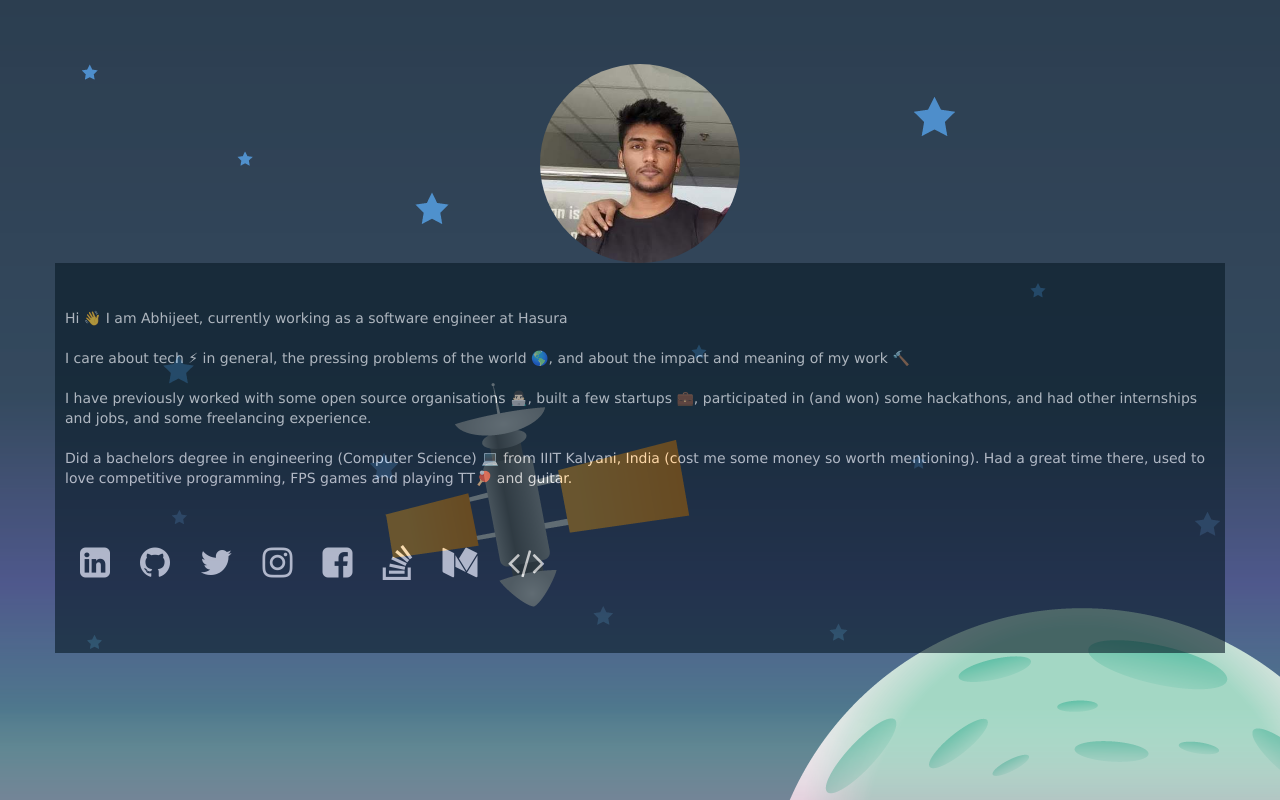
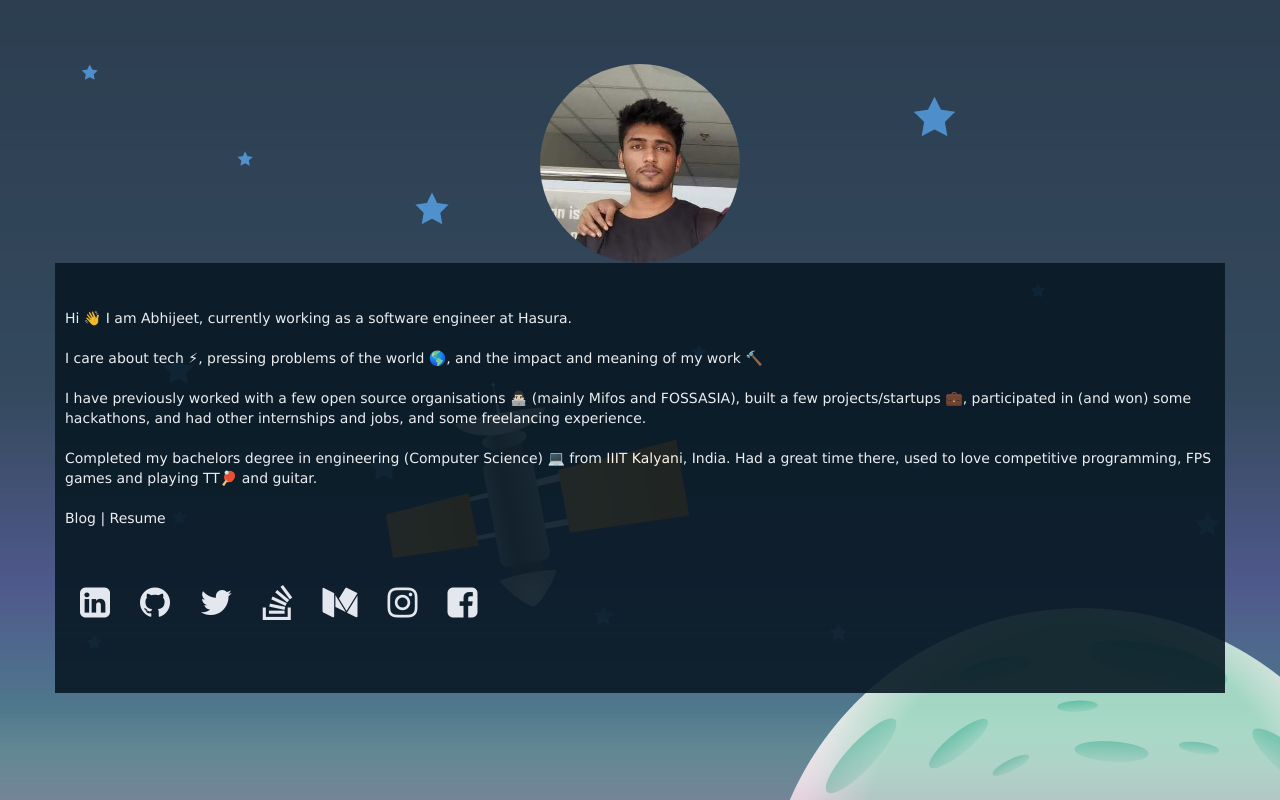
Before and after one commit to abhi40308/website, an Angular app: page / in a window 1280 px wide. Built offline with nearby package versions, Linux system fonts and the light colour scheme.

Commit message:
add blog component

```diff
--- a/src/app/app-routing/routes.ts
+++ b/src/app/app-routing/routes.ts
@@ -1,5 +1,5 @@
 import { Routes } from "@angular/router";
-
+import { BlogpostComponent } from "../blogpost/blogpost.component";
 import { ContactComponent } from "../contact/contact.component";
 import { HomeComponent } from "../home/home.component";
 import { ProjectsComponent } from "../projects/projects.component";
@@ -7,10 +7,10 @@ import { SkillsComponent } from "../skills/skills.component";
 
 export const routes: Routes = [
   { path: "", component: HomeComponent },
-
   // { path: 'home', component: HomeComponent },
   // { path: 'contact', component: ContactComponent },
   // { path: "projects", component: ProjectsComponent },
   // { path: "skills", component: SkillsComponent },
-  // { path: "", redirectTo: "/home", pathMatch: "full" },
+  { path: "blog", component: BlogpostComponent },
+  { path: "", redirectTo: "/home", pathMatch: "full" },
 ];
--- a/src/app/app.module.ts
+++ b/src/app/app.module.ts
@@ -9,6 +9,7 @@ import { HeaderComponent } from './header/header.component';
 import { ProjectsComponent } from './projects/projects.component';
 import { ContactComponent } from './contact/contact.component';
 import { SkillsComponent } from './skills/skills.component';
+import { BlogpostComponent } from './blogpost/blogpost.component';
 
 
 @NgModule({
@@ -18,7 +19,8 @@ import { SkillsComponent } from './skills/skills.component';
     HeaderComponent,
     ProjectsComponent,
     ContactComponent,
-    SkillsComponent
+    SkillsComponent,
+    BlogpostComponent
   ],
   imports: [
     BrowserModule,
--- /dev/null
+++ b/src/app/blogpost/blogpost.component.css
@@ -0,0 +1,38 @@
+.text-white {
+    margin-top: 5%;
+    float: none;
+    font-family: "Lucida Sans Unicode", "Lucida Grande", sans-serif;
+  }
+
+  .text-white p {
+    font-size: 14px;
+    background-color: rgb(8, 25, 36);
+    opacity: 0.9;
+    padding: 5px 10px 5px 10px;
+  }
+
+  img {
+    display: block;
+    margin-left: auto;
+    margin-right: auto;
+    width: 200px;
+    height: auto;
+    border-radius: 50%;
+  }
+
+  @media only screen and (max-width: 1200px) {
+    img {
+      display: block;
+      margin-left: auto;
+      margin-right: auto;
+      width: 120px;
+      height: auto;
+    }
+    .text-white p {
+      font-size: 13px;
+    }
+  }
+
+  .blog-btn {
+    color: white;
+  }
--- /dev/null
+++ b/src/app/blogpost/blogpost.component.html
@@ -0,0 +1,50 @@
+<div class="container text-white">
+  <a class="blog-btn" (click)="toggleState()" routerLink="/" routerLinkActive="active"><i
+      class="fa fa-angle-double-left"></i> Back</a>
+  <br>
+  <br>
+
+  <div class="row">
+    <p style="color: white;">
+      <br>
+      <a class="blog-btn" href="https://hasura.io/blog/handling-graphql-hasura-errors-with-react/">
+        Handling GraphQL Errors with Hasura & React
+      </a>
+      <br>
+      <br>
+      <a class="blog-btn" href="https://hasura.io/blog/instagram-clone-react-graphql-hasura-part1/">Building an
+        Instagram clone in React with GraphQL and Hasura - Part I</a>
+      <br>
+      <br>
+      <a class="blog-btn" href="https://hasura.io/blog/instagram-clone-react-graphql-hasura-part2/">Building an
+        Instagram clone in React with GraphQL and Hasura - Part 2</a>
+      <br>
+      <br>
+      <a class="blog-btn" href="https://hasura.io/blog/hackernews-tutorial-using-graphql-react-hasura-part1/">Building a
+        Hacker News Clone with GraphQL, Hasura and React - Part 1</a>
+      <br>
+      <br>
+      <a class="blog-btn" href="https://hasura.io/blog/hackernews-tutorial-using-graphql-react-hasura-part2/">Building a
+        Hacker News Clone with GraphQL, Hasura and React - Part 2</a>
+      <br>
+      <br>
+      <a class="blog-btn" href="https://medium.com/kuzok/brain-mri-segmentation-using-deep-learning-217eb1bb5e82">Brain
+        MRI Segmentation using Deep Learning</a>
+      <br>
+      <br>
+      <a class="blog-btn" href="https://medium.com/kuzok/hand-gesture-recognition-using-deep-learning-8435d11c548a">Hand
+        Gesture Recognition using Deep Learning</a>
+      <br>
+      <br>
+      <a class="blog-btn"
+        href="https://medium.com/kuzok/news-documents-clustering-using-python-latent-semantic-analysis-b95c7b68861c">News
+        documents clustering using python (latent semantic analysis)</a>
+      <br>
+      <br>
+      <a class="blog-btn" href="https://medium.com/@abhi_khangarot/what-the-heck-is-haskell-9176ee499922">What the heck
+        is haskell</a>
+      <br>
+      <br>
+    </p>
+  </div>
+</div>
--- /dev/null
+++ b/src/app/blogpost/blogpost.component.ts
@@ -0,0 +1,15 @@
+import { Component, OnInit } from '@angular/core';
+
+@Component({
+  selector: 'app-blogpost',
+  templateUrl: './blogpost.component.html',
+  styleUrls: ['./blogpost.component.css']
+})
+export class BlogpostComponent implements OnInit {
+
+  constructor() { }
+
+  ngOnInit() {
+  }
+
+}
--- a/src/app/contact/contact.component.html
+++ b/src/app/contact/contact.component.html
@@ -4,7 +4,7 @@
 
       <!-- <p style="font-size: 15px;">You can find me on:</p> -->
 
-      <a class="font" href="https://www.linkedin.com/in/abhijeet-singh-khangarot-7a6792126/" target="_blank">
+      <a class="font" href="https://www.linkedin.com/in/abhijeetkhangarot/" target="_blank">
         <i class="fa fa-linkedin-square"></i>
       </a>
 
@@ -12,13 +12,21 @@
         <i class="fa fa-github"></i>
       </a>
 
-      <a class="font tw" href="https://twitter.com/abhi40308" target="_blank">
+      <a class="font tw" href="https://twitter.com/abhi_khangarot" target="_blank">
         <i class="fa fa-twitter"></i>
       </a>
 
       <!-- <a class="font q" href="https://www.quora.com/profile/Abhijeet-Singh-676" target="_blank">
         <i class="fa fa-quora"></i>
       </a> -->
+
+      <a class="font tw" href="https://stackoverflow.com/users/7088648/abhijeet-singh?tab=profile" target="_blank">
+        <i class="fa fa-stack-overflow"></i>
+      </a>
+
+      <a class="font q" href="https://medium.com/@abhi_khangarot" target="_blank">
+        <i class="fa fa-medium"></i>
+      </a>
 
       <a class="font gp" href="https://www.instagram.com/__a.b.h.i/" target="_blank">
         <i class="fa fa-instagram"></i>
@@ -28,17 +36,9 @@
         <i class="fa fa-facebook-square"></i>
       </a>
 
-      <a class="font tw" href="https://stackoverflow.com/users/7088648/jokerster?tab=profile" target="_blank">
-        <i class="fa fa-stack-overflow"></i>
-      </a>
-
-      <a class="font q" href="https://medium.com/@abhi40308" target="_blank">
-        <i class="fa fa-medium"></i>
-      </a>
-
-      <a class="font tw" href="https://www.codechef.com/users/abhijeet40308" target="_blank">
+      <!-- <a class="font tw" href="https://www.codechef.com/users/abhijeet40308" target="_blank">
         <i class="fa fa-code"></i>
-      </a>
+      </a> -->
 
 
     </div>
--- a/src/app/home/home.component.css
+++ b/src/app/home/home.component.css
@@ -6,8 +6,8 @@
 
 .text-white p {
   font-size: 14px;
-  background-color: rgb(8, 26, 37);
-  opacity: 0.6;
+  background-color: rgb(8, 25, 36);
+  opacity: 0.9;
   padding: 5px 10px 5px 10px;
 }
 
@@ -32,3 +32,7 @@ img {
     font-size: 13px;
   }
 }
+
+.blog-btn {
+  color: white;
+}
--- a/src/app/home/home.component.html
+++ b/src/app/home/home.component.html
@@ -6,14 +6,19 @@
   <div class="row">
     <p style="color: white;">
       <br><br>
-      Hi 👋 I am Abhijeet, currently working as a software engineer at Hasura
-      <br> <br> I care about tech ⚡ in general, the pressing problems of the world 🌎, and about the impact and
+      Hi 👋 I am Abhijeet, currently working as a software engineer at Hasura.
+      <br> <br> I care about tech ⚡, pressing problems of the world 🌎, and the impact and
       meaning of my work 🔨
-      <br> <br> I have previously worked with some open source organisations 👨🏻‍💻, built a few startups 💼,
+      <br> <br> I have previously worked with a few open source organisations 👨🏻‍💻 (mainly Mifos and FOSSASIA), built
+      a few projects/startups 💼,
       participated in (and won) some hackathons, and had other internships and jobs, and some freelancing experience.
-      <br> <br> Did a bachelors degree in engineering (Computer Science) 💻 from IIIT Kalyani, India (cost me some
-      money so worth mentioning). Had a great time there, used to love competitive programming, FPS games and playing
+      <br> <br> Completed my bachelors degree in engineering (Computer Science) 💻 from IIIT Kalyani, India.
+      Had a great time there, used to love competitive programming, FPS games and playing
       TT🏓 and guitar.
+      <br>
+      <br>
+      <a class="blog-btn" (click)="toggleState()" routerLink="/blog" routerLinkActive="active">Blog</a> |
+      <a class="blog-btn" (click)="toggleState()" routerLink="/" routerLinkActive="active">Resume</a>
       <app-contact></app-contact>
     </p>
 
```
Also changed, not shown: 1 other file (tests, documents, lock files or other folders).
